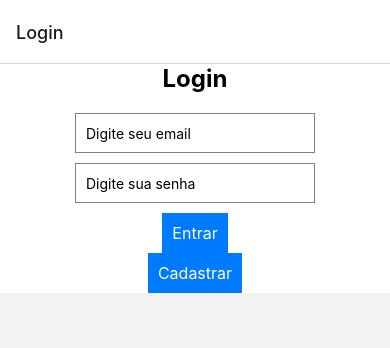
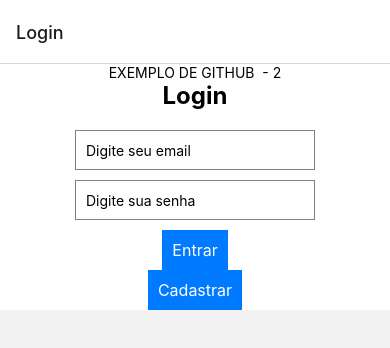
Before and after one commit to ronan16/aula-firebase, a React Native app: screen /Login in a window 390 px wide. Shown: the top 348 px of the page. Built offline with nearby package versions, Linux system fonts and the light colour scheme.

Commit message:
Dev ronan (#1)
* Exemplo de branch

* enviar alterações

---------

Co-authored-by: Ronan Anacleto <ronan.anacletolopes@gmail.com>

```diff
--- a/src/pages/Login/Login.jsx
+++ b/src/pages/Login/Login.jsx
@@ -28,6 +28,7 @@ export default function Login({ navigation }) {
 
     return (
         <View style={styles.container}>
+            <Text>EXEMPLO DE GITHUB  - 2</Text>
             <Text style={styles.titulo}>Login</Text>
             <TextInput
                 style={styles.entradaTexto}
```
